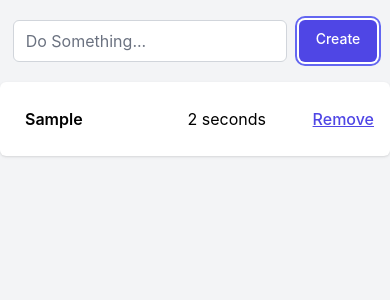
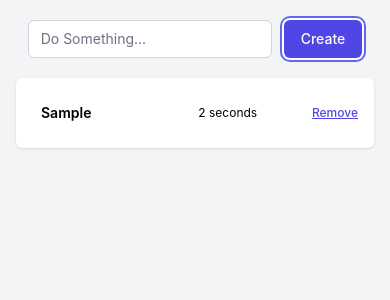
Before and after one commit to madvingovich/recoil-trackers, a React (Create React App) app: page / in a window 390 px wide. Both pictures are taken after typing "Sample" into the empty fields and a click on the button "Create". Shown: the top 300 px of the page. Built offline with nearby package versions, Linux system fonts and the light colour scheme.

Commit message:
refactoring

```diff
--- a/src/components/App.js
+++ b/src/components/App.js
@@ -5,7 +5,7 @@ function App() {
   return (
     <div className="bg-gray-100 h-screen">
       <RecoilRoot>
-        <div className="container mx-auto">
+        <div className="container mx-auto px-4 sm:px-0">
           <TrackersContainer />
         </div>
       </RecoilRoot>
--- a/src/components/TrackerCreator.js
+++ b/src/components/TrackerCreator.js
@@ -1,4 +1,5 @@
 import React from 'react'
+import { useInputChange } from '../hooks/useInputChange'
 import { useOnEnterEscape } from '../hooks/useOnEnterEscape'
 
 export function TrackerCreator({ onCreate, className = '' }) {
@@ -10,6 +11,7 @@ export function TrackerCreator({ onCreate, className = '' }) {
   }
 
   const handleKeyDown = useOnEnterEscape(handleCreate)
+  const handleTitleChange = useInputChange(setTitle)
 
   return (
     <div className={`flex justify-center ${className}`}>
@@ -17,7 +19,7 @@ export function TrackerCreator({ onCreate, className = '' }) {
         className="input mr-3"
         placeholder="Do Something..."
         value={title}
-        onChange={(e) => setTitle(e.target.value)}
+        onChange={handleTitleChange}
         onKeyDown={handleKeyDown}
       />
       <button className="btn" onClick={handleCreate}>
--- a/src/components/TrackerDuration.js
+++ b/src/components/TrackerDuration.js
@@ -5,6 +5,7 @@ export function TrackerDuration({ time }) {
   const [duration, setDuration] = React.useState(getDuration(time))
   const intervalRef = React.useRef(null)
 
+  //TODO: create one common interval for all trackers
   React.useEffect(() => {
     intervalRef.current = setInterval(() => {
       setDuration(getDuration(time))
@@ -13,5 +14,5 @@ export function TrackerDuration({ time }) {
     return () => clearInterval(intervalRef.current)
   }, [time])
 
-  return <p className="p-0 m-0">{duration}</p>
+  return <p className="p-0 m-0 text-xs sm:text-sm">{duration}</p>
 }
--- a/src/components/TrackerTitle.js
+++ b/src/components/TrackerTitle.js
@@ -1,4 +1,5 @@
 import React from 'react'
+import { useInputChange } from '../hooks/useInputChange'
 import { useOnEnterEscape } from '../hooks/useOnEnterEscape'
 
 export function TrackerTitle({ title, editing, setEditing, onEdit }) {
@@ -19,39 +20,43 @@ export function TrackerTitle({ title, editing, setEditing, onEdit }) {
     }, 0)
   }
 
+  const onInputChange = useInputChange(setEditingTitle)
+
   const onEnter = () => {
     onEdit(editingTitle)
     setEditing(false)
     inputRef.current.blur()
   }
 
-  const onEscape = () => {
+  const onEscape = () => setEditing(false)
+
+  const handleKeyDown = useOnEnterEscape(onEnter, onEscape)
+
+  const onBlur = () => {
     setEditing(false)
     setEditingTitle(title)
   }
 
-  const handleKeyDown = useOnEnterEscape(onEnter, onEscape)
-
   return editing ? (
     <input
+      className="px-2 py-1 rounded border"
+      maxLength={50}
       ref={inputRef}
       value={editingTitle}
-      onChange={(e) => setEditingTitle(e.target.value)}
-      onBlur={() => setEditing(false)}
+      onChange={onInputChange}
+      onBlur={onBlur}
       onKeyDown={handleKeyDown}
     />
   ) : (
     <p
-      className="duration-100 font-semibold cursor-pointer px-2 py-1 rounded border border-white hover:border-gray-200"
+      className="editable-title"
       onClick={startEditing}
       onMouseEnter={() => setIsTitleHovered(true)}
       onMouseLeave={() => setIsTitleHovered(false)}
     >
       {title}
       <span
-        className={`duration-100 font-thin text-gray-400 ${
-          isTitleHovered ? 'opacity-100' : 'opacity-0'
-        }`}
+        className={`edit-text ${isTitleHovered ? 'opacity-100' : 'opacity-0'}`}
       >
         {' '}
         [ edit ]
--- /dev/null
+++ b/src/hooks/useInputChange.js
@@ -0,0 +1 @@
+export const useInputChange = (setter) => (e) => setter(e.target.value)
--- a/src/index.css
+++ b/src/index.css
@@ -15,7 +15,7 @@ code {
 }
 
 .input {
-  @apply appearance-none relative block px-3 py-2 border border-gray-300 placeholder-gray-500 text-gray-900 rounded-md focus:outline-none focus:ring-indigo-500 focus:border-indigo-500 focus:z-10 sm:text-sm;
+  @apply appearance-none relative block px-3 py-2 border border-gray-300 placeholder-gray-500 text-gray-900 rounded-md focus:outline-none focus:ring-indigo-500 focus:border-indigo-500 focus:z-10 text-sm;
 }
 
 .btn {
@@ -23,5 +23,13 @@ code {
 }
 
 .link-btn {
-  @apply font-medium underline text-indigo-600 hover:text-indigo-500;
+  @apply font-medium underline text-indigo-600 hover:text-indigo-500 text-xs md:text-sm;
 }
+
+.editable-title {
+  @apply duration-100 font-semibold cursor-pointer px-2 py-1 rounded border border-white hover:border-gray-200 text-sm md:text-base;
+}
+
+.edit-text {
+  @apply duration-100 font-thin text-gray-400;
+}
```
Also changed, not shown: src/components/TrackersContainer.js (+4 -4 lines).
